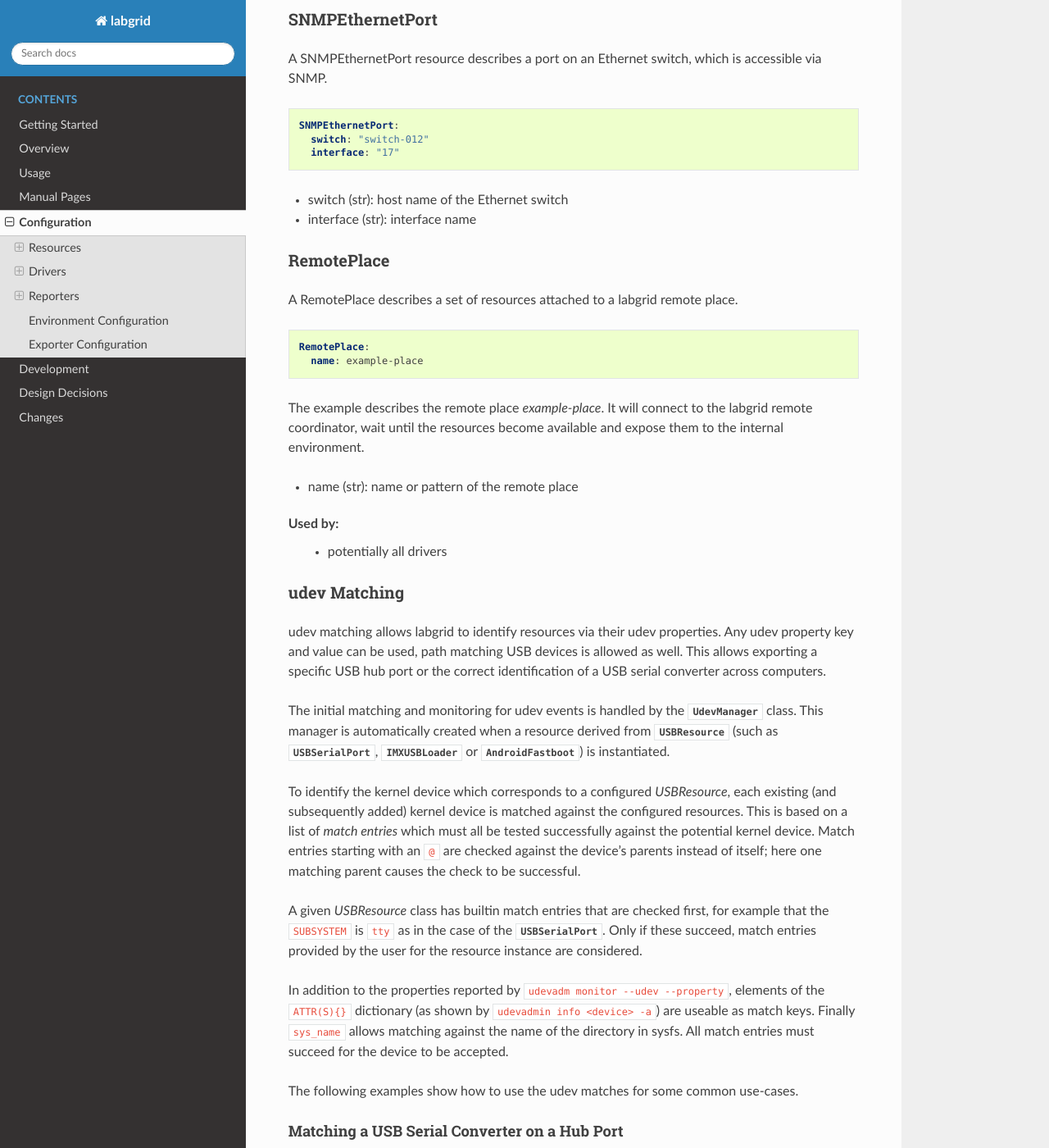
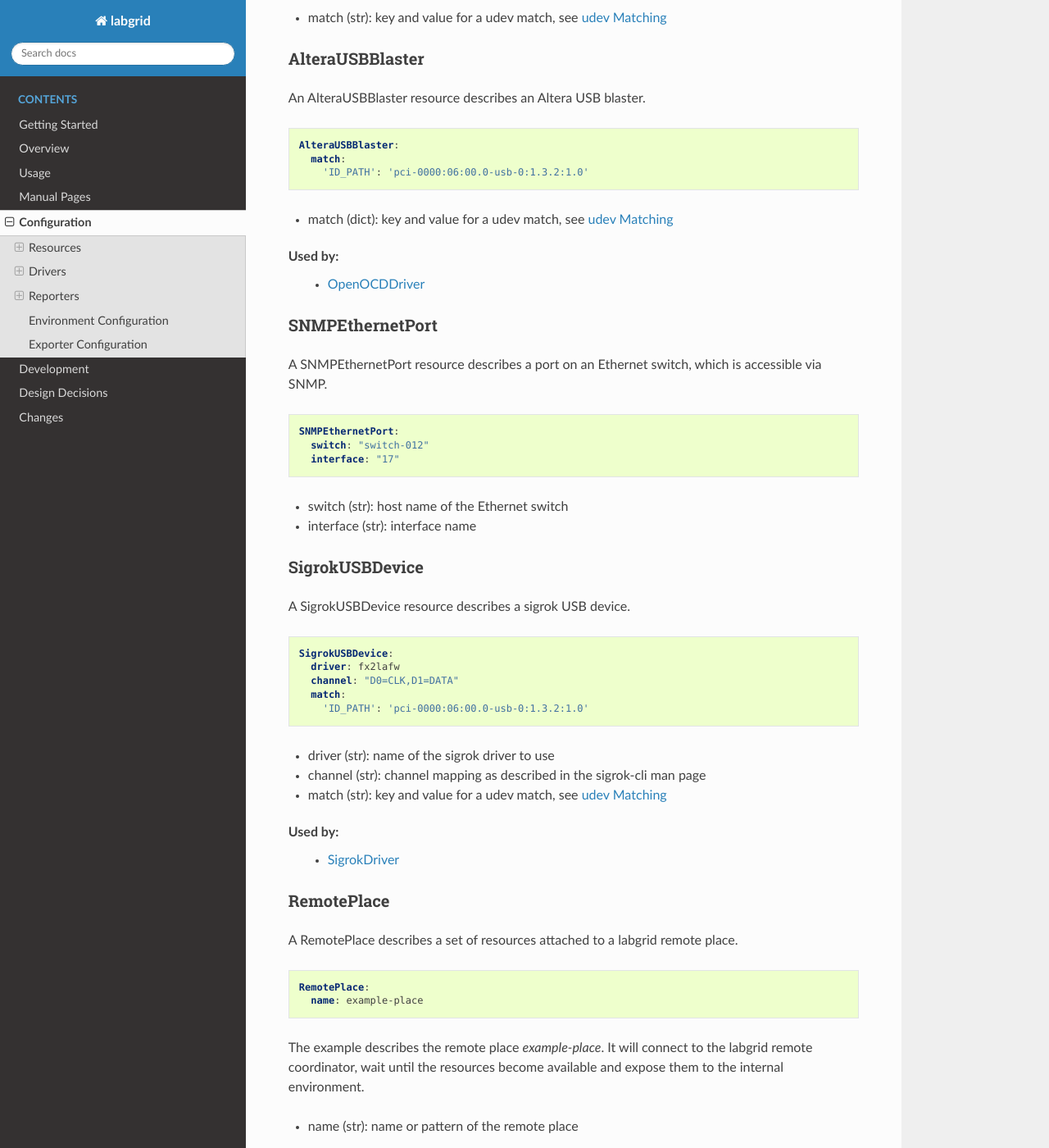
Before and after one commit to labgrid-project/labgrid, a Sphinx documentation site: the page built from doc/configuration.rst, in a window 1280 px wide and 1400 px high, scrolled down 6630 px. Shown: the whole window at 82% size. Built offline with Sphinx 7.4.7 and the Read the Docs theme 2.0.0, drawn with Linux system fonts in a browser that asks for light colours; pages that are not in the unit, such as notebooks, are missing from menus; some of the changed text lies outside the part shown.

Commit message:
configuration: document sigrok driver and resources
Signed-off-by: Rouven Czerwinski <r.czerwinski@pengutronix.de>

```diff
--- a/doc/configuration.rst
+++ b/doc/configuration.rst
@@ -206,6 +206,23 @@
 Used by:
   - `USBStorageDriver`_
 
+SigrokDevice
+~~~~~~~~~~~~~~~~
+A SigrokDevice resource describes a sigrok device. To select a specific device
+from all connected supported devices use the `SigrokUSBDevice`_.
+
+.. code-block:: yaml
+
+   SigrokUSBDevice:
+     driver: fx2lafw
+     channel: "D0=CLK,D1=DATA"
+
+- driver (str): name of the sigrok driver to use
+- channel (str): channel mapping as described in the sigrok-cli man page
+
+Used by:
+  - `SigrokDriver`_
+
 IMXUSBLoader
 ~~~~~~~~~~~~
 An IMXUSBLoader resource describes a USB device in the imx loader state.
@@ -281,7 +298,7 @@
      match:
        'ID_PATH': 'pci-0000:06:00.0-usb-0:1.3.2:1.0'
 
-- match (str): key and value for a udev match, see `udev Matching`_
+- match (dict): key and value for a udev match, see `udev Matching`_
 
 Used by:
   - `OpenOCDDriver`_
@@ -299,6 +316,25 @@
 
 - switch (str): host name of the Ethernet switch
 - interface (str): interface name
+
+SigrokUSBDevice
+~~~~~~~~~~~~~~~~
+A SigrokUSBDevice resource describes a sigrok USB device.
+
+.. code-block:: yaml
+
+   SigrokUSBDevice:
+     driver: fx2lafw
+     channel: "D0=CLK,D1=DATA"
+     match:
+       'ID_PATH': 'pci-0000:06:00.0-usb-0:1.3.2:1.0'
+
+- driver (str): name of the sigrok driver to use
+- channel (str): channel mapping as described in the sigrok-cli man page
+- match (str): key and value for a udev match, see `udev Matching`_
+
+Used by:
+  - `SigrokDriver`_
 
 RemotePlace
 ~~~~~~~~~~~
@@ -904,6 +940,17 @@
   specify the build device tree
 - a path key, this is the path to the rootfs
 
+SigrokDriver
+~~~~~~~~~~~~
+The SigrokDriver uses a SigrokDriver Resource to record samples and provides
+them during test runs.
+
+Implements:
+  - None yet
+
+The driver can be used in test cases by calling the `capture`, `stop` and
+`analyze` functions.
+
 Strategies
 ~~~~~~~~~~
 Strategies are used to ensure that the device is in a certain state during a test.
```
